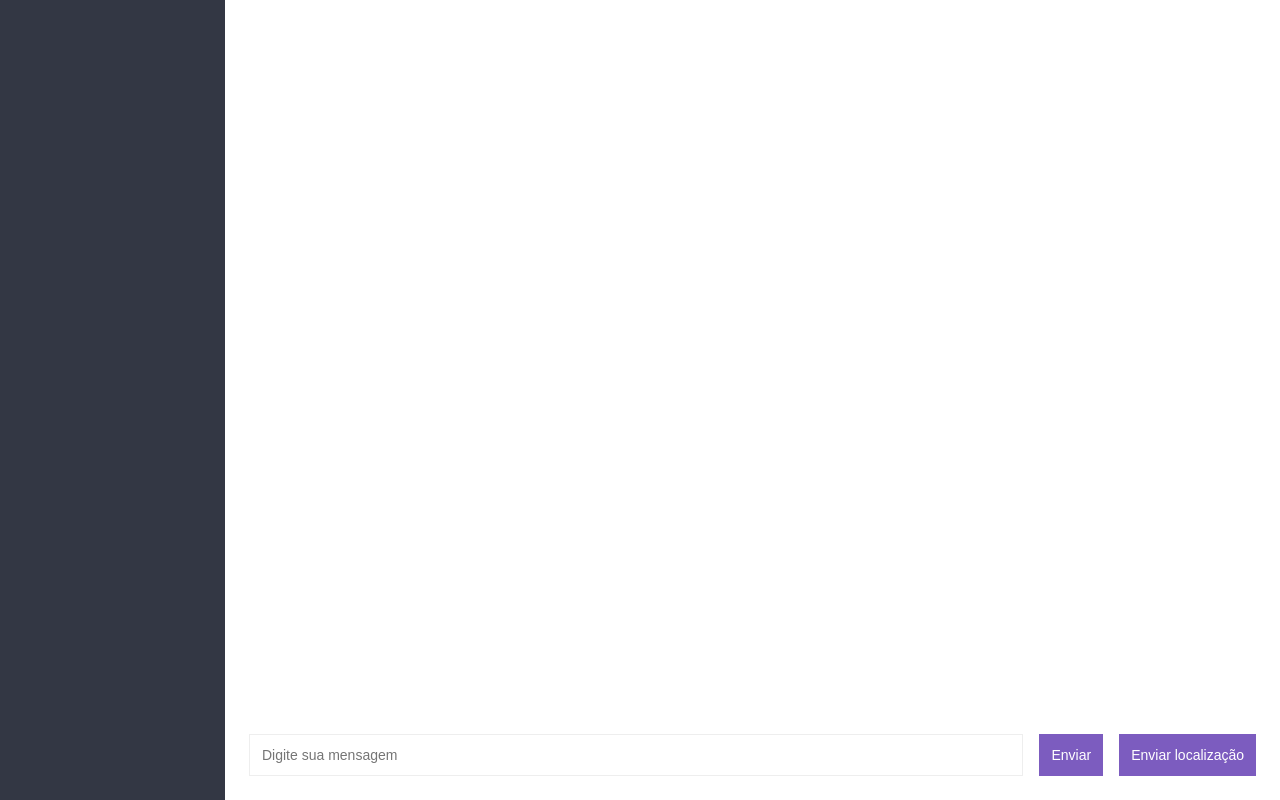
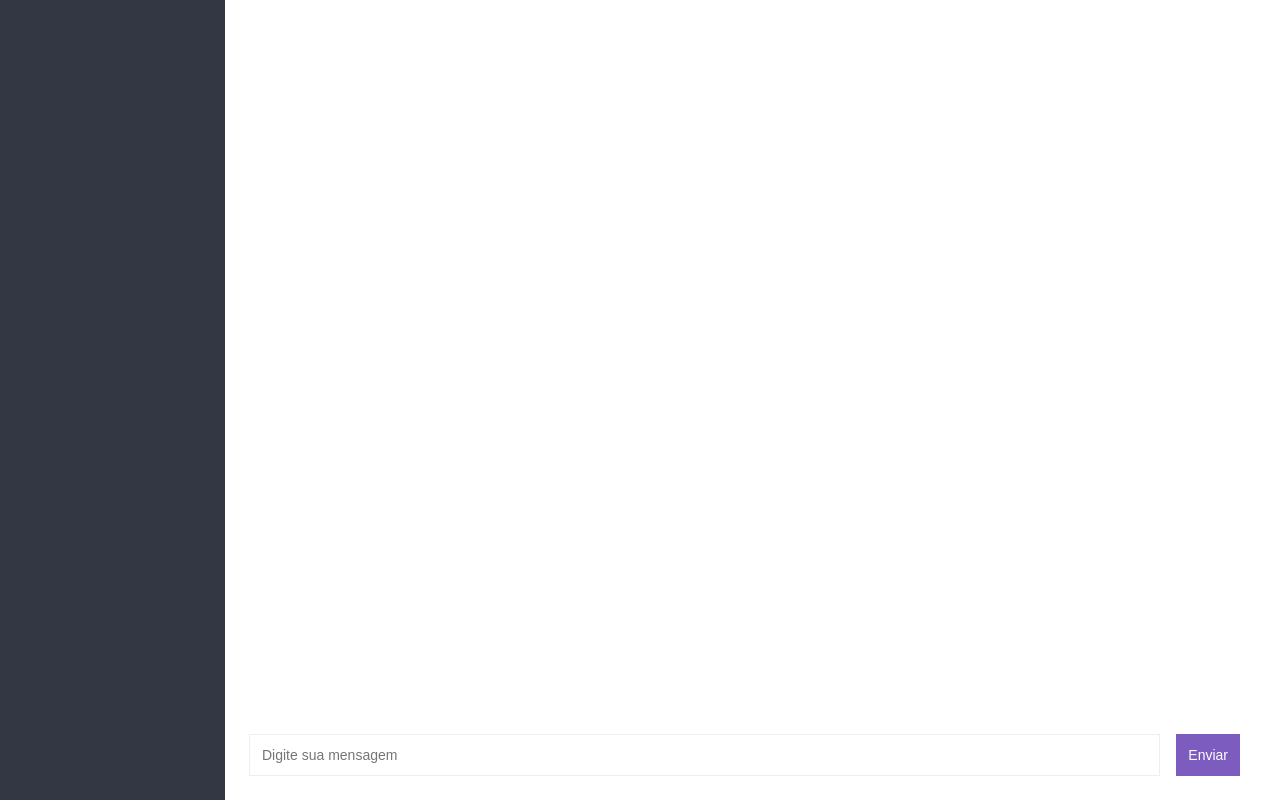
Before and after one commit to VazMF/FalaTu, a website: page public/chat.html in a window 1280 px wide. Drawn offline with nearby package versions, Linux system fonts and the light colour scheme; no server answers.

Commit message:
Removido botão e atualizado icone

```diff
--- a/public/chat.html
+++ b/public/chat.html
@@ -6,7 +6,7 @@
     <meta http-equiv="X-UA-Compatible" content="IE=edge">
     <meta name="viewport" content="width=device-width, initial-scale=1.0">
     <title>FalaTu</title>
-    <link rel="icon" href="img/favicon.png">
+    <link rel="icon" href="img/falatu-icon.png">
     <link rel="stylesheet" href="css/styles.css">
 </head>
 
@@ -25,7 +25,7 @@
                     <button>Enviar</button>
                 </form>
 
-                <button id="send-location">Enviar localização</button>
+                <button id="send-location" style="display:none;">Enviar localização</button>
             </div>
 
         </div>
```
